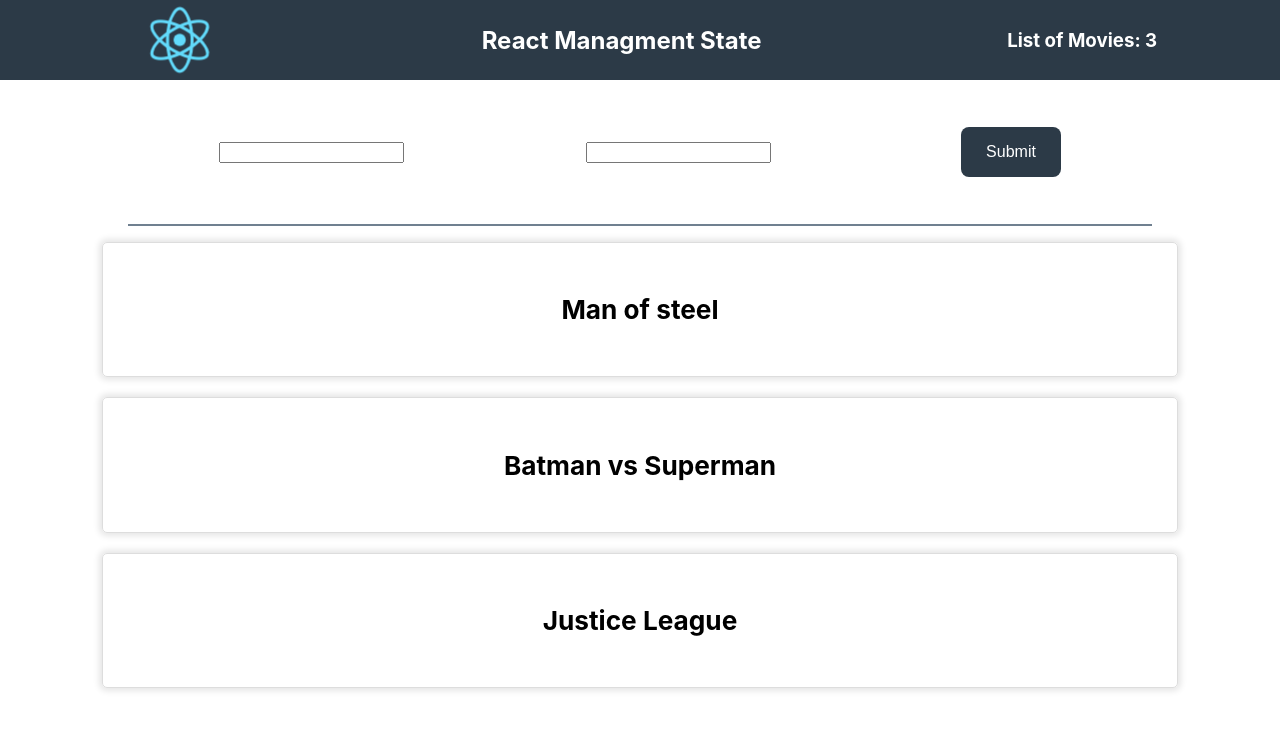
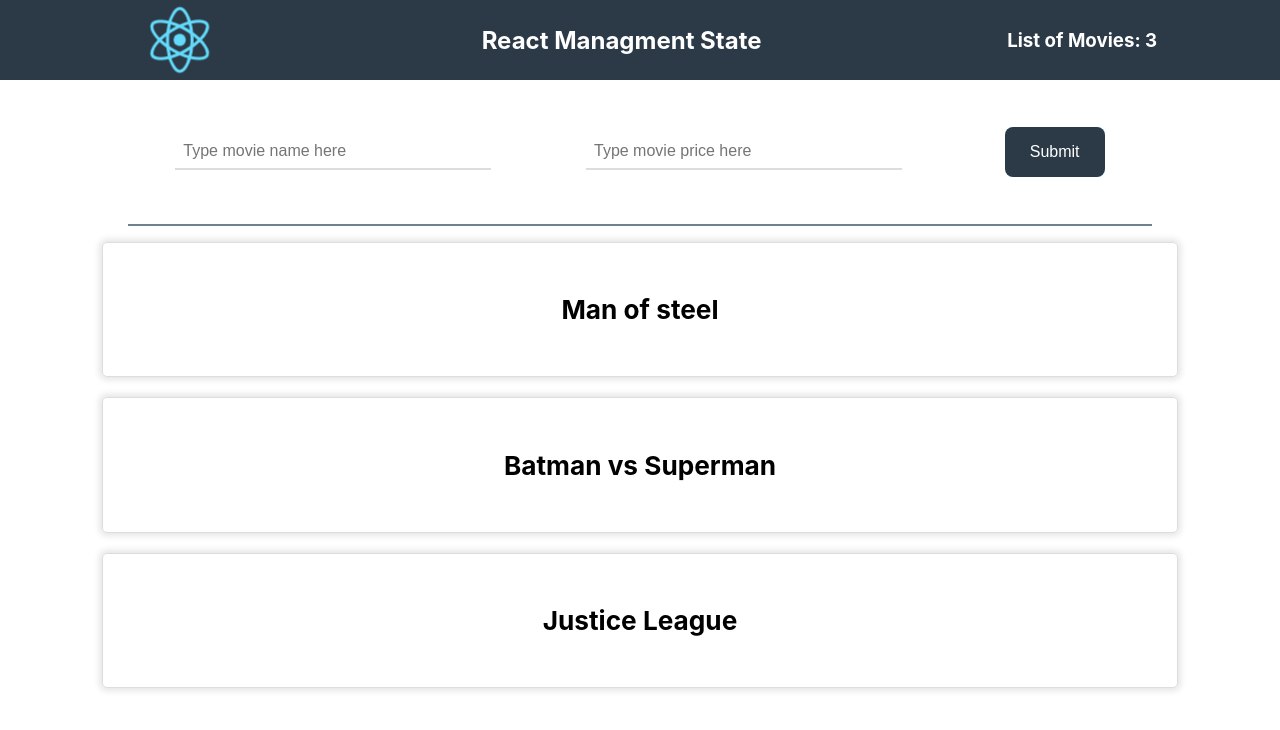
Before and after one commit to alexandrecz/modern-context, a React (Create React App) app: page / in a window 1280 px wide. Shown: the top 730 px of the page. Built offline with nearby package versions, Linux system fonts and the light colour scheme.

Commit message:
fine tune css inputs

```diff
--- a/src/AddMovie.js
+++ b/src/AddMovie.js
@@ -3,6 +3,9 @@ import { MovieContext } from './MovieContext';
 import style from 'styled-components';
 
 const Form = style.form`
+    @media(max-width:767px){
+
+    }
     display: flex;
     justify-content: space-around;
     align-items: center;
@@ -10,6 +13,15 @@ const Form = style.form`
     width: 80%;
     margin: auto;
     border-bottom: 2px solid slategrey;
+`;
+
+const Input = style.input`
+    font-size: 16px;
+    padding: 8px;
+    border: none;
+    border-bottom: 2px solid #ddd;
+    width: 300px;
+    outline: none;
 `;
 
 const AddMovie = () => {
@@ -34,8 +46,18 @@ const AddMovie = () => {
 
     return (
         <Form onSubmit={addMovie}>
-            <input type="text" name="name" value={name} onChange={updateName}/>
-            <input type="text" name="price" value={price} onChange={updatePrice}/>
+            <Input
+                type="text"
+                placeholder="Type movie name here"
+                name="name"
+                value={name}
+                onChange={updateName}/>
+            <Input
+                type="number"
+                name="price"
+                placeholder="Type movie price here"
+                value={price}
+                onChange={updatePrice}/>
             <button className="App-button">Submit</button>
         </Form>
 
```
